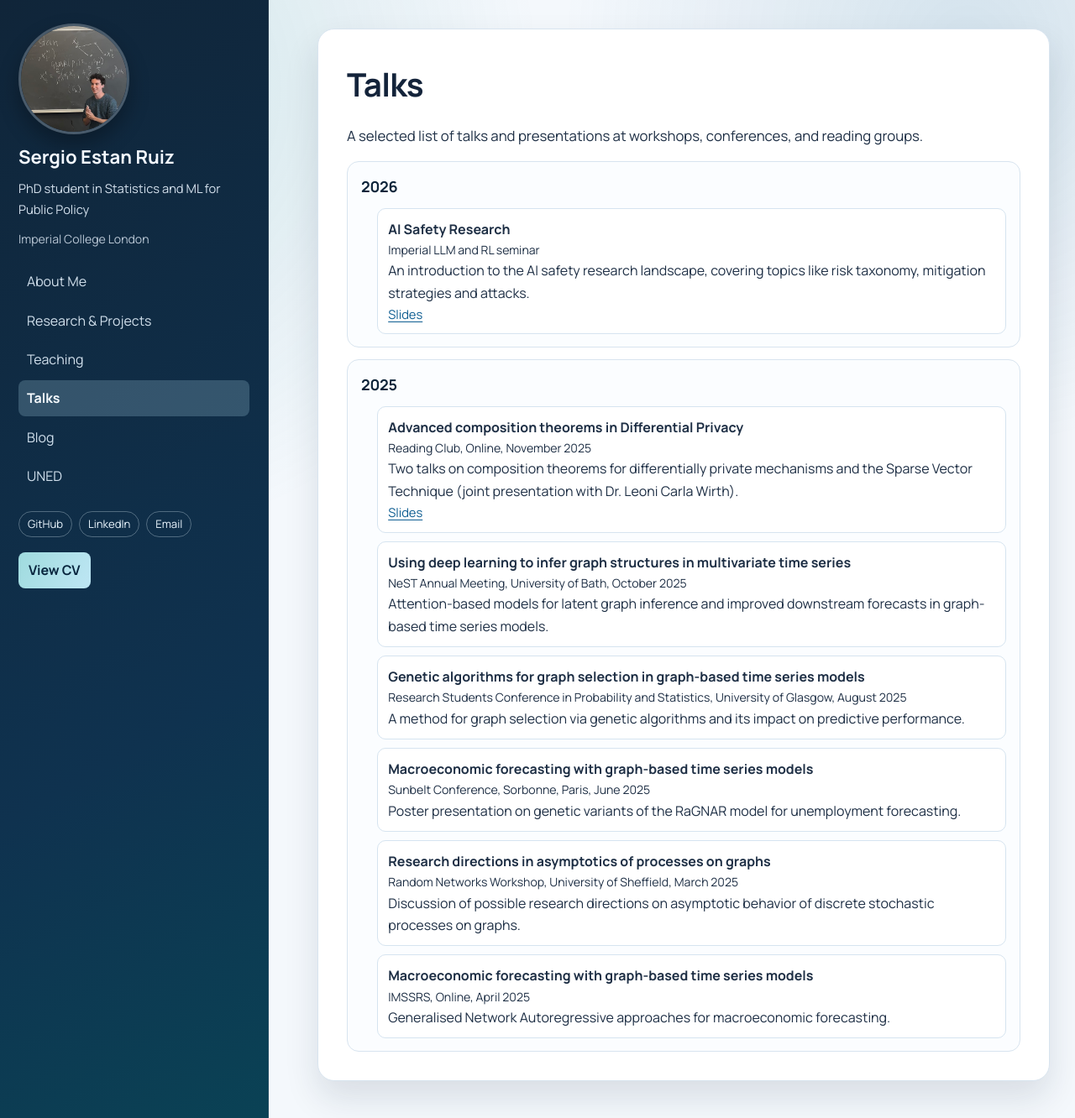
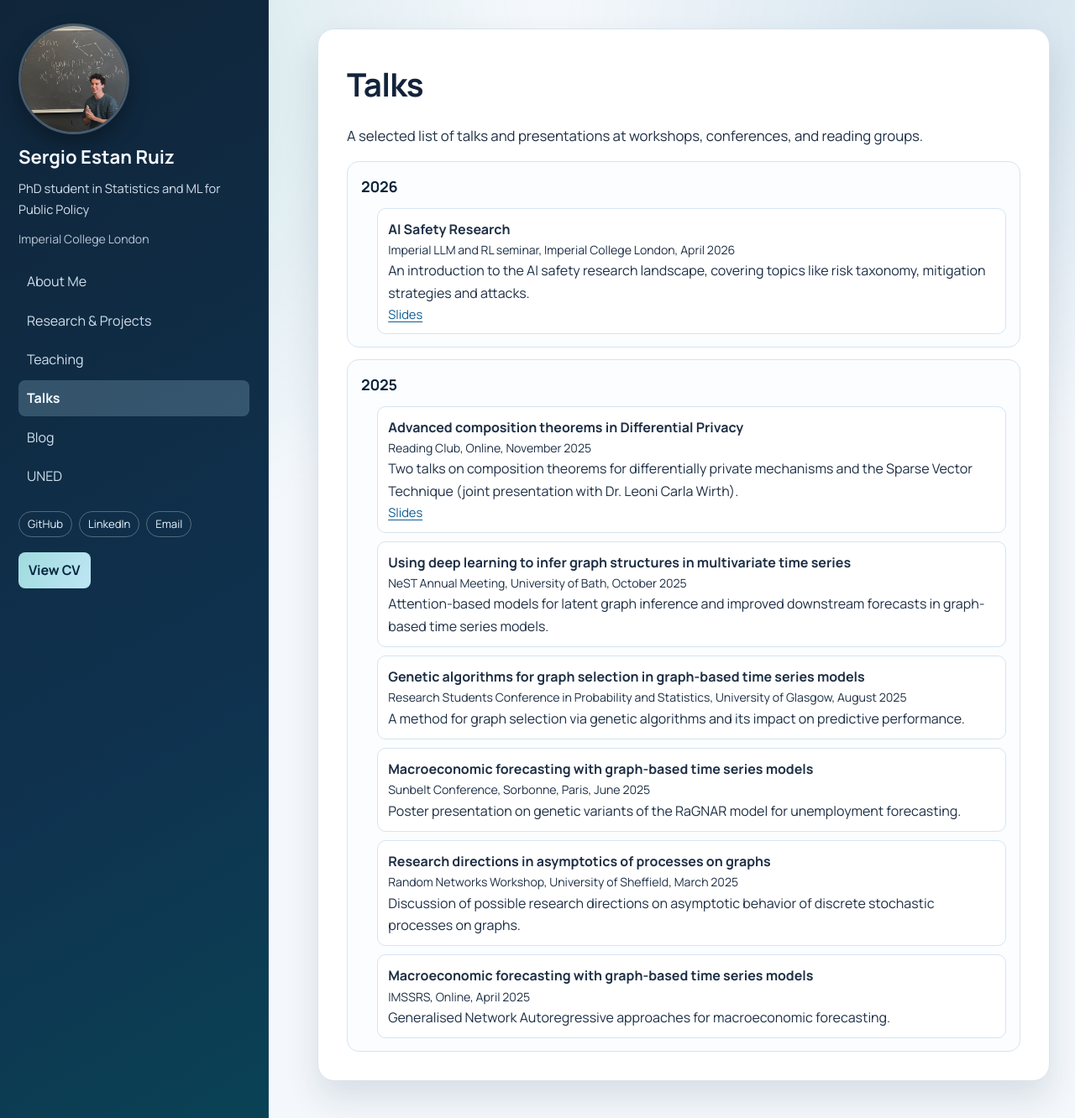
Before and after one commit to SergioEstanRuiz/SergioEstanRuiz.github.io, a Jekyll site: the page built from talks.md, in a window 1280 px wide and 1332 px high. Shown: the whole window at 84% size. Built offline with Jekyll 4.4.1, drawn with Linux system fonts in a browser that asks for light colours.

Commit message:
updated info on talk

```diff
--- a/talks.md
+++ b/talks.md
@@ -15,7 +15,7 @@ permalink: /talks/
     <ul class="talk-items">
       <li class="talk-item">
         <p><strong>AI Safety Research</strong></p>
-        <p class="card-meta">Imperial LLM and RL seminar</p>
+        <p class="card-meta">Imperial LLM and RL seminar, Imperial College London, April 2026</p>
         <p>
           An introduction to the AI safety research landscape, covering topics like risk taxonomy, mitigation strategies and attacks.
         </p>
```
